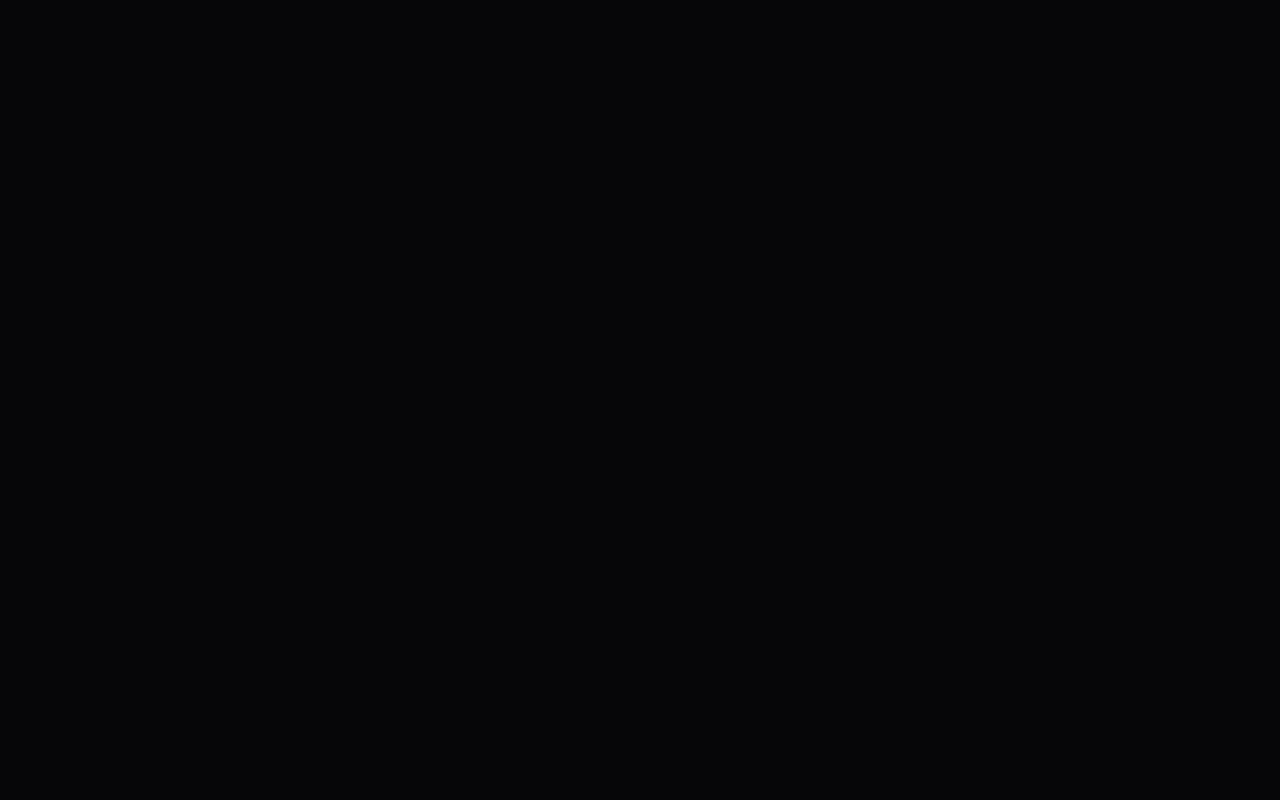
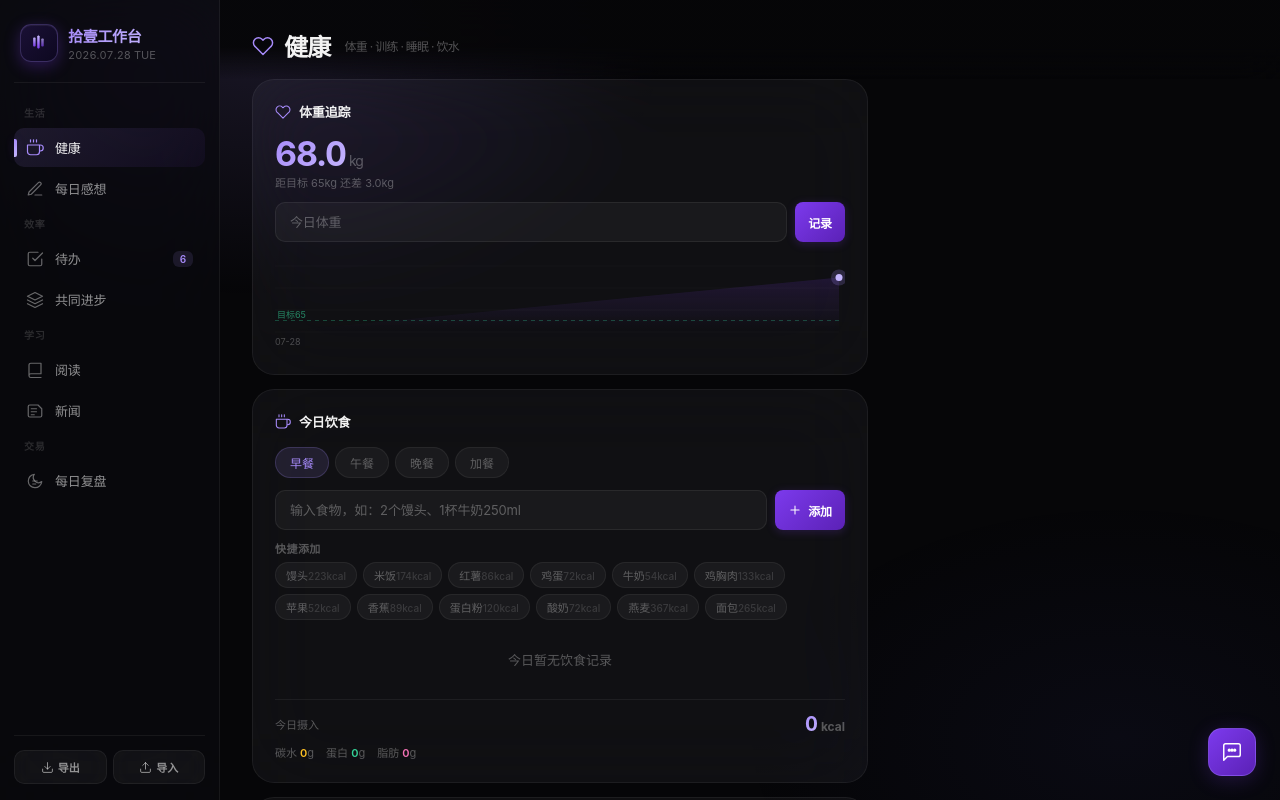
Before and after one commit to seoj07617-stack/shiyi-app, a plain HTML site: page index.html in a window 1280 px wide. Drawn offline with nearby package versions, Linux system fonts and the light colour scheme.

Commit message:
v7.5.1: fix broken script close tag causing blank screen

```diff
--- a/index.html
+++ b/index.html
@@ -313,7 +313,7 @@
   .content-body{padding:0 24px 48px}
 }
 </style>
-<script src="https://cdn.jsdelivr.net/npm/chart.js@4/dist/chart.umd.min.js"><\/script>
+<script src="https://cdn.jsdelivr.net/npm/chart.js@4/dist/chart.umd.min.js"></script>
 </head>
 <body>
 <div class="app">
```
